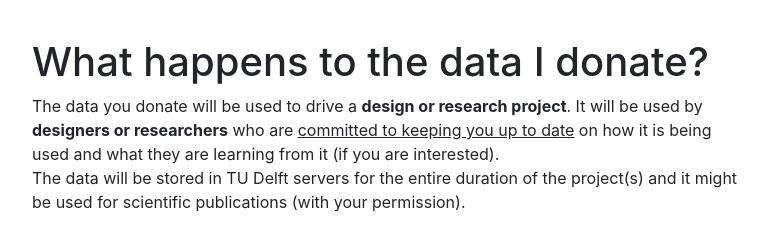
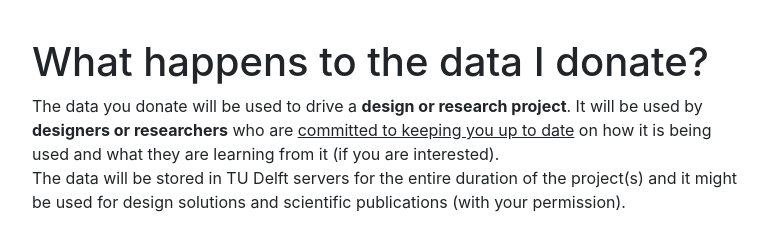
Before and after one commit to gomezago/data-donation, a Django app: page /about/ in a window 1280 px wide. Shown: the part 596-826 px from the top of the page, without its empty margins (253-1021 px from the left). Run offline with Django 3.2, Linux system fonts and the light colour scheme; some libraries are stand-ins or nearby versions.

Commit message:
Fix text

```diff
--- a/pages/templates/pages_about.html
+++ b/pages/templates/pages_about.html
@@ -24,7 +24,7 @@
         <p>
             The data you donate will be used to drive a <b>design or research project</b>.
             It will be used by <b>designers or researchers</b> who are <u>committed to keeping you up to date</u> on how it is being used and what they are learning from it (if you are interested).<br>
-            The data will be stored in TU Delft servers for the entire duration of the project(s) and it might be used for scientific publications (with your permission).
+            The data will be stored in TU Delft servers for the entire duration of the project(s) and it might be used for design solutions and scientific publications (with your permission).
 
         </p>
     </div>
```
